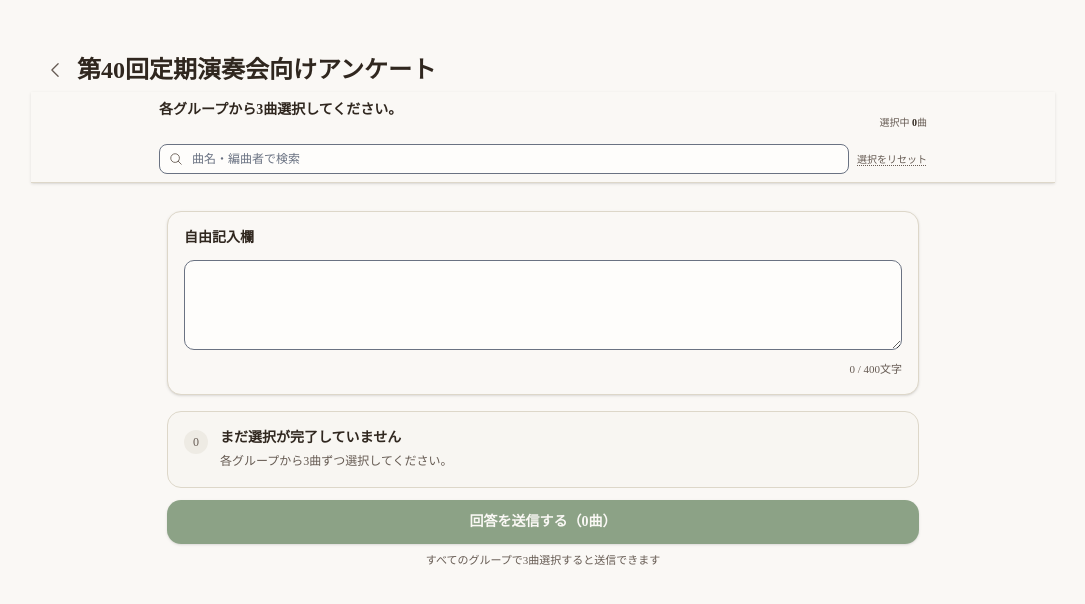
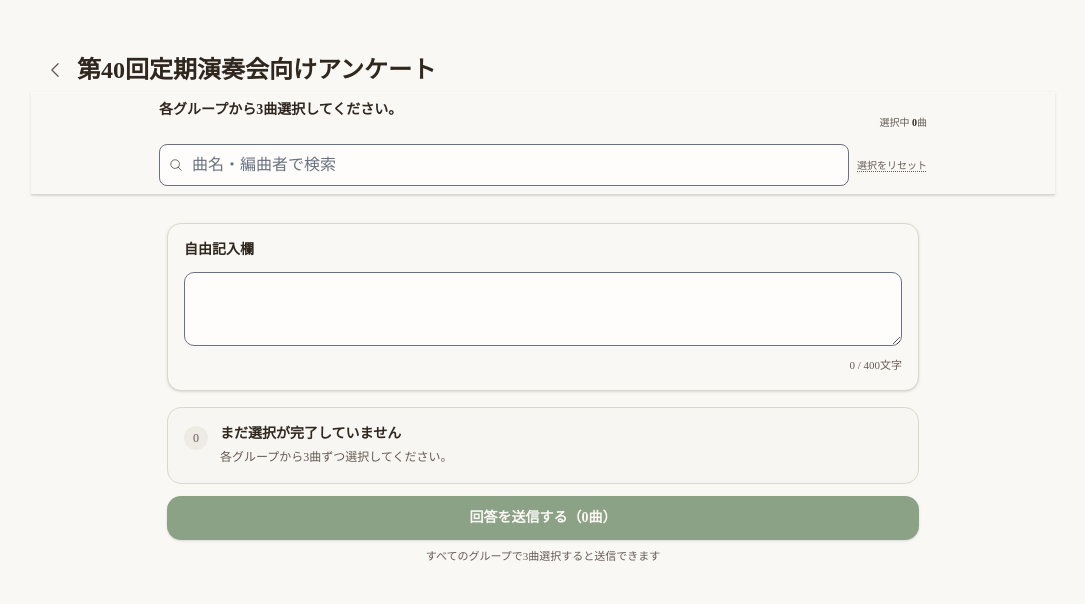
Before and after one commit to chibi-bibibi/iwe-dashboard, a Next.js app: page /music-tools/survey in a window 1280 px wide. Shown: the top 604 px of the page, without its empty margins (97-1182 px from the left). Built offline with nearby package versions, Linux system fonts and the light colour scheme.

Commit message:
iosの拡大仕様対策

```diff
--- a/app/(app)/music-tools/survey/SurveyForm.tsx
+++ b/app/(app)/music-tools/survey/SurveyForm.tsx
@@ -354,7 +354,7 @@ export default function SurveyForm({ buckets }: { buckets: Bucket[] }) {
 
   /* =======================================================
    * 集計
-   * ======================================================= */
+   * ===================================================== */
 
   const totalSelected = useMemo(() => {
     return Object.values(selections).reduce(
@@ -373,7 +373,7 @@ export default function SurveyForm({ buckets }: { buckets: Bucket[] }) {
 
   /* =======================================================
    * 検索
-   * ======================================================= */
+   * ===================================================== */
 
   const filteredBuckets = useMemo(() => {
     const query = search.trim().toLowerCase();
@@ -397,7 +397,7 @@ export default function SurveyForm({ buckets }: { buckets: Bucket[] }) {
 
   /* =======================================================
    * Render
-   * ======================================================= */
+   * ===================================================== */
 
   return (
     <>
@@ -423,7 +423,7 @@ export default function SurveyForm({ buckets }: { buckets: Bucket[] }) {
           <div className="mx-auto w-full max-w-3xl">
             {/* タイトル */}
 
-            <div className="flex items-center justify-between gap-2 mb-4">
+            <div className="mb-4 flex items-center justify-between gap-2">
               <div className="min-w-0">
                 <h2 className="truncate text-sm font-semibold">
                   各グループから{MAX_SELECT}曲選択してください。
@@ -433,7 +433,7 @@ export default function SurveyForm({ buckets }: { buckets: Bucket[] }) {
 
             {/* 回数範囲 */}
 
-            <div className="mt-2 grid grid-cols-5 gap-1.5 relative">
+            <div className="relative mt-2 grid grid-cols-5 gap-1.5">
               {filteredBuckets.map((group) => {
                 const selected = selections[group.bucketIndex] ?? [];
                 const isCompleted = selected.length === MAX_SELECT;
@@ -448,10 +448,6 @@ export default function SurveyForm({ buckets }: { buckets: Bucket[] }) {
                       "gap-1 rounded-md px-1 py-1.5",
                       "text-[10px] font-semibold",
                       "transition-colors",
-
-                      //   isCompleted
-                      //     ? "border-primary bg-primary text-primary-foreground"
-                      //     : "border-border bg-muted/30 text-muted-foreground hover:bg-muted/60",
                     ].join(" ")}
                   >
                     {isCompleted && (
@@ -483,7 +479,7 @@ export default function SurveyForm({ buckets }: { buckets: Bucket[] }) {
 
             {/* 選択数 + 検索 */}
 
-            <div className="mt-2 flex items-center gap-2 grid-cols-5">
+            <div className="mt-2 flex items-center gap-2">
               <div className="relative min-w-0 flex-1">
                 <MagnifyingGlassIcon
                   className="
@@ -509,10 +505,11 @@ export default function SurveyForm({ buckets }: { buckets: Bucket[] }) {
                     rounded-md
                     border
                     bg-card
-                    py-1.5
+                    py-2
                     pl-8
                     pr-7
-                    text-xs
+                    text-base
+                    leading-normal
                     outline-none
                     focus:ring-2
                     focus:ring-primary/40
@@ -594,12 +591,12 @@ export default function SurveyForm({ buckets }: { buckets: Bucket[] }) {
                 >
                   <div className="flex items-center justify-between gap-3">
                     <div className="min-w-0">
-                      <div className="flex items-center gap-2">
+                      <div className="flex items-baseline gap-2">
                         <h3 className="truncate text-sm font-semibold">
                           {bucket.label}
                         </h3>
 
-                        <p className="mt-1 text-[11px] text-muted-foreground">
+                        <p className="text-[11px] text-muted-foreground">
                           対象：{bucket.programs.length}曲
                         </p>
                       </div>
@@ -758,7 +755,7 @@ export default function SurveyForm({ buckets }: { buckets: Bucket[] }) {
               value={freeText}
               onChange={(event) => setFreeText(event.target.value)}
               placeholder=""
-              rows={3}
+              rows={2}
               maxLength={FREE_TEXT_MAX_LENGTH}
               className="
                 mt-3
@@ -769,7 +766,7 @@ export default function SurveyForm({ buckets }: { buckets: Bucket[] }) {
                 bg-card
                 px-3
                 py-2.5
-                text-sm
+                text-base
                 leading-relaxed
                 outline-none
                 placeholder:text-muted-foreground
```
Lines whose indentation alone changed are shown as unchanged.
